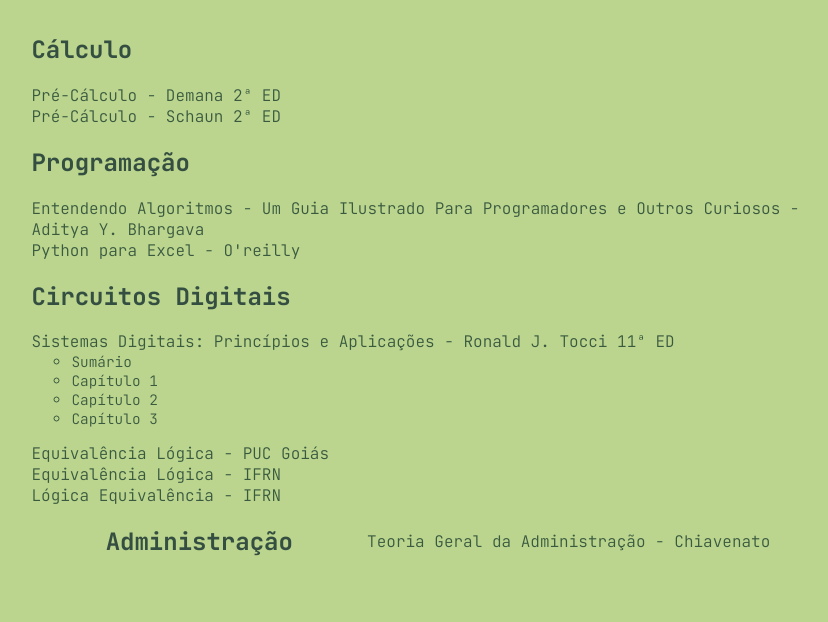
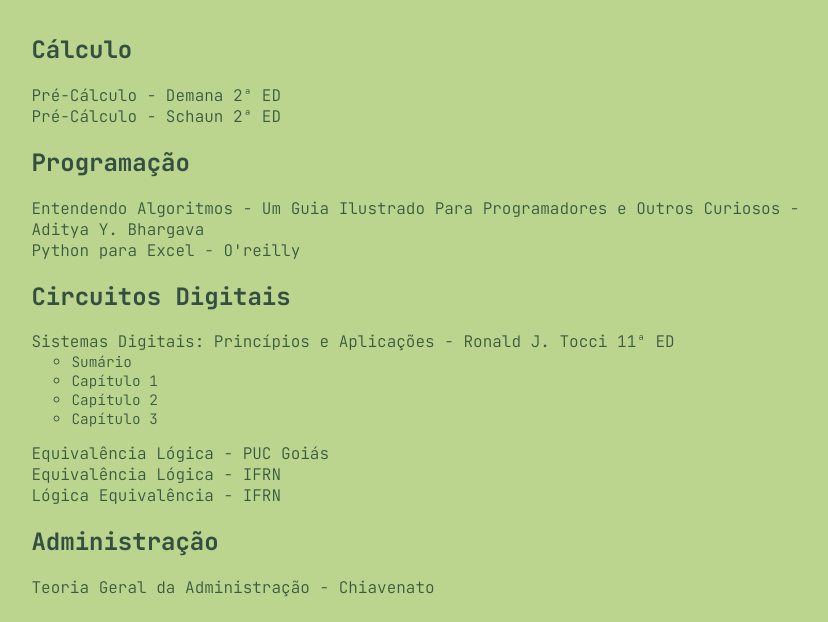
Before and after one commit to AsebiCode/PDFs-CCP, a plain HTML site: page index.html in a window 1280 px wide. Shown: the part 274-896 px from the top of the page, without its empty margins (202-1030 px from the left). Before the commit the page ends 875 px from the top, so only its background shows below. Drawn offline with nearby package versions, Linux system fonts and the light colour scheme.

Commit message:
correcao

```diff
--- a/index.html
+++ b/index.html
@@ -66,7 +66,7 @@
             <a href="files/circuitos/Logica Equivalencia.pdf" target="_blank" title="Circuito Lógico">Lógica Equivalência - IFRN</a>
         </article>
 
-        <article>
+        <article class="topicos">
             <h2>Administração</h2>
             <a href="files/administracao/teoria-geral-da-administracao-chiavenato.pdf" target="_blank">Teoria Geral da Administração - Chiavenato</a>
         </article>
```
